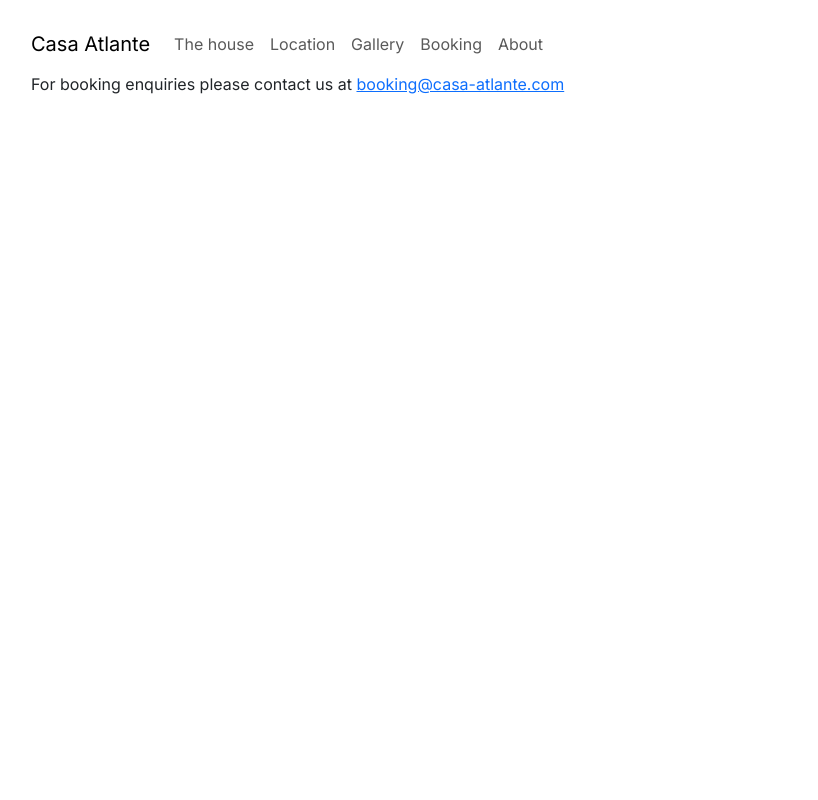
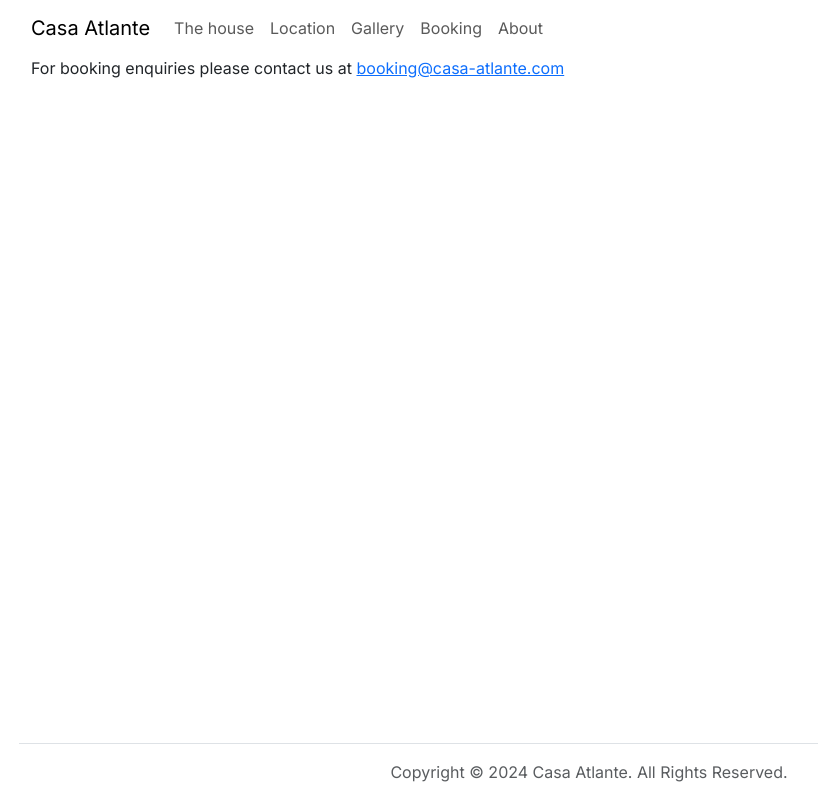
Before and after one commit to vondersam/casa_atlante, a Next.js app: page /booking in a window 1280 px wide. Shown: the whole page, without its empty margins (51-869 px from the left). Built offline with nearby package versions, Linux system fonts and the light colour scheme.

Commit message:
Add footer.

```diff
--- /dev/null
+++ b/src/app/components/footer.tsx
@@ -0,0 +1,11 @@
+function Footer() {
+  return (
+    <footer className="footer mt-auto py-3">
+      <div className="container text-center text-muted border-top pt-3 mt-3">
+        Copyright © 2024 Casa Atlante. All Rights Reserved.
+      </div>
+    </footer>
+  );
+}
+
+export default Footer;
--- a/src/app/global.css
+++ b/src/app/global.css
@@ -1,4 +1,10 @@
+html {
+  height: 100%;
+  box-sizing: border-box;
+}
+
 body {
+  height: 100%;
   margin: 0;
   padding: 0;
 }
--- a/src/app/layout.tsx
+++ b/src/app/layout.tsx
@@ -5,7 +5,8 @@ import 'slick-carousel/slick/slick.css';
 import 'slick-carousel/slick/slick-theme.css';
 import './global.css';
 import Container from 'react-bootstrap/Container';
-import Header from './header';
+import Header from './components/header';
+import Footer from './components/footer';
 
 const inter = Inter({ subsets: ['latin'] });
 
@@ -23,12 +24,13 @@ export default function RootLayout({
   return (
     <html lang="en">
       <body className={inter.className}>
-        <main>
-          <Container className="mt-3">
+        <div className="d-flex flex-column h-100">
+          <Container>
             <Header />
-            {children}
+            <main>{children}</main>
           </Container>
-        </main>
+          <Footer />
+        </div>
       </body>
     </html>
   );
```
Also changed, not shown: src/app/components/header.tsx (renamed from src/app/header.tsx).
